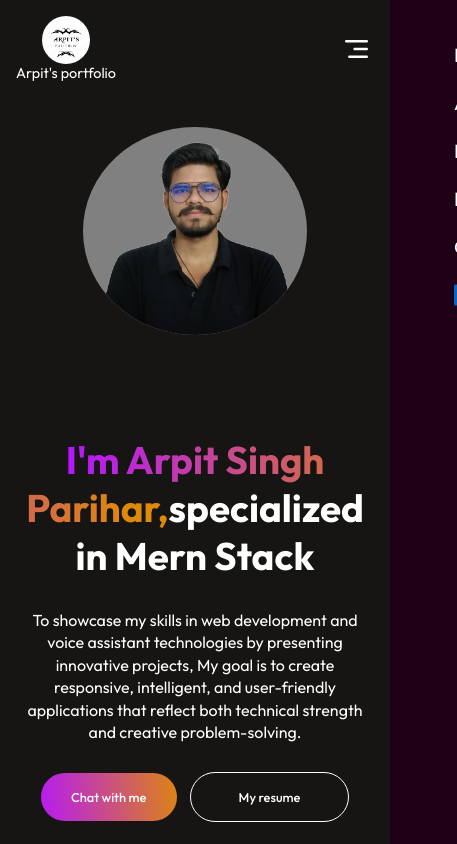
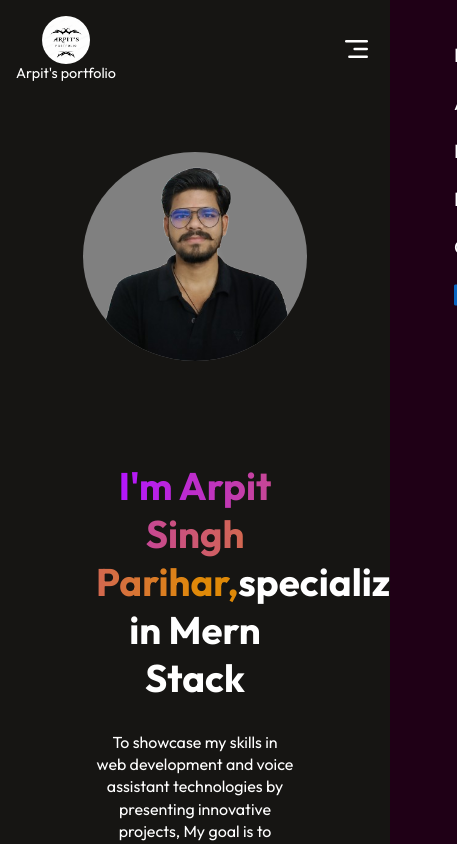
Before and after one commit to ArpitSinghParihar/My-Portfolio, a React (Vite) app: page / in a window 390 px wide. Shown: the top 844 px of the page, 457 px wide, since content can reach past the window. Built offline with nearby package versions, Linux system fonts and the light colour scheme.

Commit message:
Responsive issue

```diff
--- /dev/null
+++ b/src/App.css
@@ -0,0 +1,4 @@
+.main-container{
+    overflow-x: hidden;
+    max-width: 100vw;
+}
--- a/src/App.jsx
+++ b/src/App.jsx
@@ -5,10 +5,11 @@ import About from './Components/About/About'
 import ContactMe from './Components/ContactMe/ContactMe'
 import Footer from './Components/Footer/Footer'
 import Resume from './Components/Resume/Resume'
+import './App.css'
 
 const App = () => {
   return (
-    <div style={{width:'100%'}}>
+    <div className='main-container'>
       <Navbar/>
       <Hero/>
       <About/>
--- a/src/Components/Hero/Hero.css
+++ b/src/Components/Hero/Hero.css
@@ -3,7 +3,9 @@
     align-items: center;
     flex-direction: column;
     gap: 1.3rem;
-    margin: 1rem;
+    /* margin: 1rem; */
+        margin: 2.6rem 6rem;
+
 }
 .hero img{
     margin-top: 1.8rem;
--- a/src/index.css
+++ b/src/index.css
@@ -2,6 +2,7 @@
   margin: 0;
   padding: 0;
   box-sizing: border-box;
+  /* outline: 1px solid rgba(255, 0, 0, 0.3); */
 }
 body{
   height: 100%;
```
